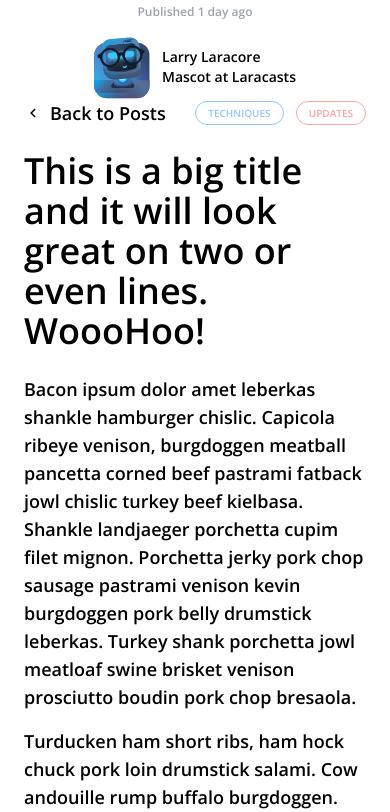
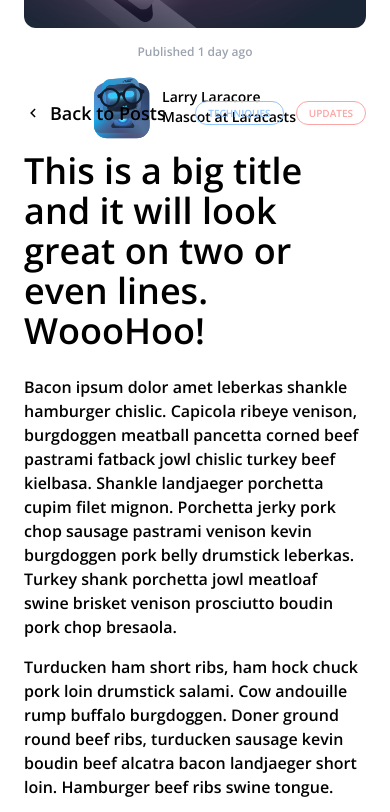
Before and after one commit to Lincxx/laracast-html-tailwind, a plain HTML site: page post.html in a window 390 px wide. Shown: the part 384-1196 px from the top of the page. Drawn offline with nearby package versions, Linux system fonts and the light colour scheme.

Commit message:
Finished layout

```diff
--- a/post.html
+++ b/post.html
@@ -27,7 +27,7 @@
     </nav>
 
     <main class="max-w-6xl mx-auto md:mt-6 lg:mt-20 space-y-6">
-        <article class="max-w-4xl mx-auto lg:grid lg:grid-cols-12 gap-x-10">
+        <article class="max-w-4xl mx-auto lg:grid lg:grid-cols-12 gap-x-10 pt-10">
             <div class="col-span-4 text-center">
                 <img src="./images/illustration-1.png" alt="" class="rounded-xl" >
                 <p class="mt-2 block text-gray-400 text-xs mt-4">
@@ -43,7 +43,7 @@
             </div>
 
             <div class="col-span-8">
-                <div class="flex justify-between mb-6">
+                <div class="flex justify-between mb-6 -mt-10">
                   <a class="transition-colors duration-200 relative inline-flex items-center text-lg hover:text-blue-500" href="#">
                     <svg class="mr-2 " width="18" height="18" viewBox="0.83 1 20.15 20.15">
                       <g fill="none" fill-rule="evenodd">
@@ -59,7 +59,7 @@
                 </div>
                 <h1 class="font-bold text-4xl mb-6">This is a big title and it will look great on two or even lines. WoooHoo!</h1>
 
-                <div class="space-y-4 text-lg">
+                <div class="space-y-4">
                     <p>Bacon ipsum dolor amet leberkas shankle hamburger chislic. Capicola ribeye venison, burgdoggen meatball pancetta corned beef pastrami fatback jowl chislic turkey beef kielbasa. Shankle landjaeger porchetta cupim filet mignon. Porchetta jerky pork chop sausage pastrami venison kevin burgdoggen pork belly drumstick leberkas. Turkey shank porchetta jowl meatloaf swine brisket venison prosciutto boudin pork chop bresaola.</p>
 
                     <p>Turducken ham short ribs, ham hock chuck pork loin drumstick salami. Cow andouille rump buffalo burgdoggen. Doner ground round beef ribs, turducken sausage kevin boudin beef alcatra bacon landjaeger short loin. Hamburger beef ribs swine tongue.</p>
```
Also changed, not shown: index.html (+1 -1 lines).
